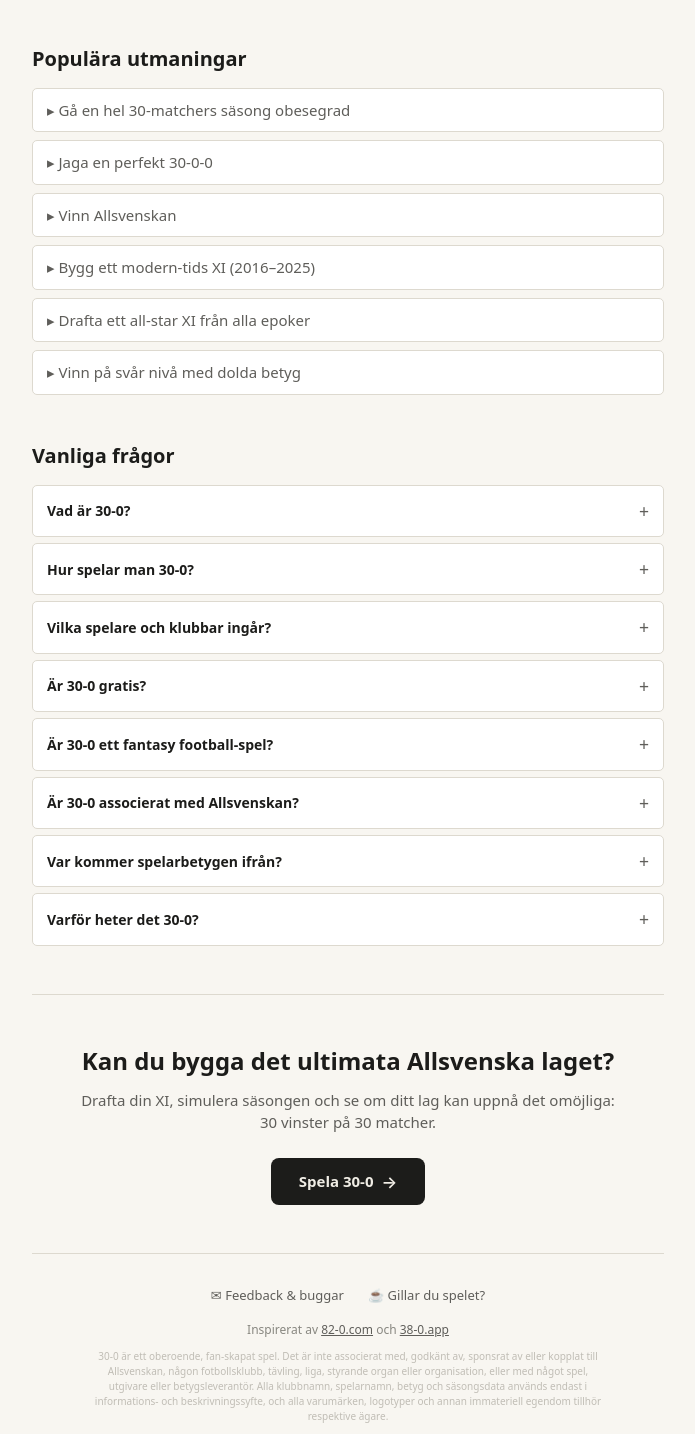
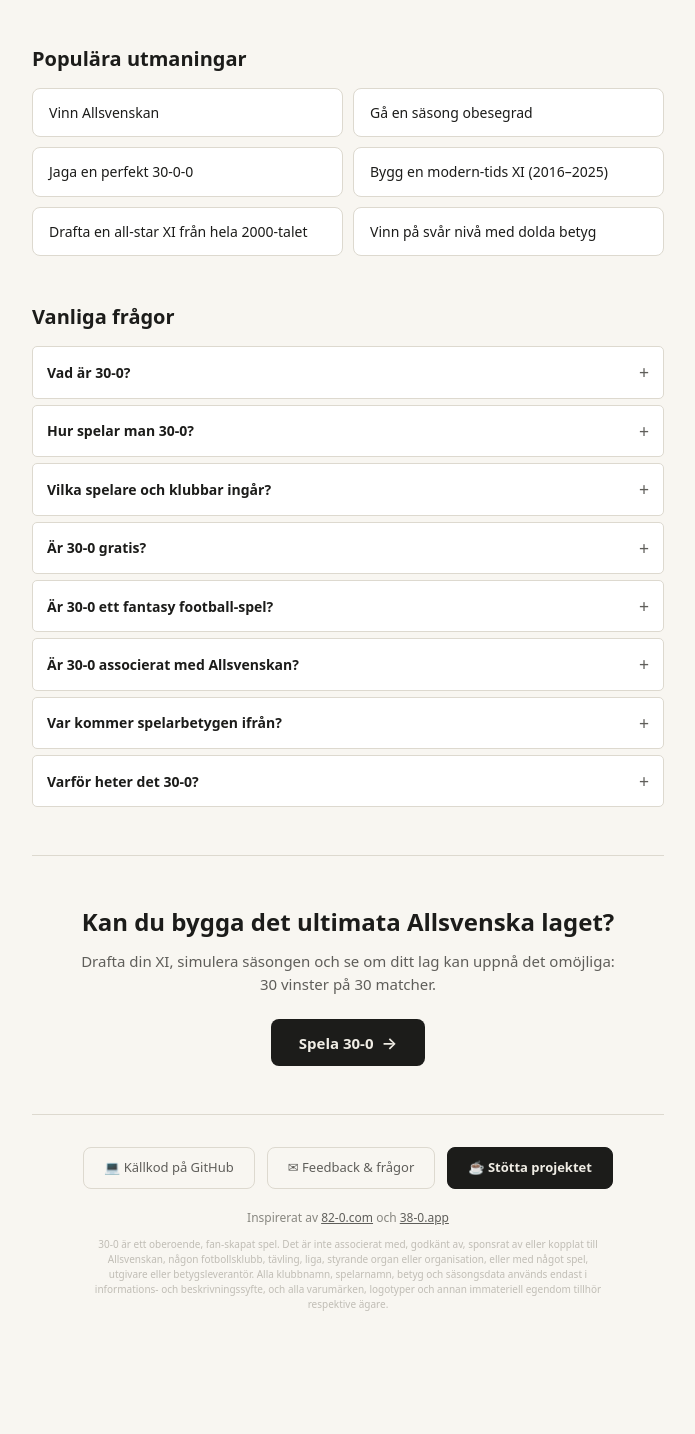
Before and after one commit to discovicke/30-0, a React (Vite) app in the folder frontend/: page / in a window 1280 px wide. Shown: the part 1376-2810 px from the top of the page, without its empty margins (292-987 px from the left). After the commit the page ends 2748 px from the top, so only its background shows below. Built offline with nearby package versions, Linux system fonts and the light colour scheme.

Commit message:
enhance UI; update challenge list layout, improve footer actions, and refine styling for better user experience

```diff
--- a/frontend/src/components/LandingPage/LandingPage.module.scss
+++ b/frontend/src/components/LandingPage/LandingPage.module.scss
@@ -211,17 +211,27 @@
 
 .challengeList {
   list-style: none;
-  display: flex;
-  flex-direction: column;
-  gap: 8px;
+  margin: 0;
+  padding: 0;
+  display: grid;
+  grid-template-columns: 1fr 1fr;
+  gap: 10px;
 
   li {
-    font-size: 0.9375rem;
-    color: $ink-muted;
-    padding: 10px 14px;
+    font-size: 0.875rem;
+    color: $ink;
+    font-weight: 500;
+    padding: 14px 16px;
     background: $sand-white;
     border: 0.5px solid $sand-border;
-    border-radius: $radius-sm;
+    border-radius: $radius-md;
+    line-height: 1.4;
+    transition: border-color 0.15s, box-shadow 0.15s;
+
+    &:hover {
+      border-color: $ink;
+      box-shadow: 0 2px 8px rgba(0,0,0,0.06);
+    }
   }
 }
 
@@ -309,6 +319,53 @@
   border-top: 0.5px solid $sand-border;
 }
 
+.footerActions {
+  display: flex;
+  justify-content: center;
+  gap: 12px;
+  flex-wrap: wrap;
+  margin-bottom: 20px;
+}
+
+.footerBtn {
+  display: inline-flex;
+  align-items: center;
+  gap: 6px;
+  padding: 10px 20px;
+  border: 1px solid $sand-border;
+  border-radius: $radius-md;
+  color: $ink-muted;
+  font-size: 0.8125rem;
+  font-weight: 500;
+  text-decoration: none;
+  transition: all 0.15s;
+
+  &:hover {
+    border-color: $ink;
+    color: $ink;
+    background: $sand-surface;
+  }
+}
+
+.footerBtnPrimary {
+  display: inline-flex;
+  align-items: center;
+  gap: 6px;
+  padding: 10px 20px;
+  background: $ink;
+  color: $chrome-text;
+  border: 1px solid $ink;
+  border-radius: $radius-md;
+  font-size: 0.8125rem;
+  font-weight: 600;
+  text-decoration: none;
+  transition: opacity 0.15s;
+
+  &:hover {
+    opacity: 0.85;
+  }
+}
+
 .footerLinks {
   display: flex;
   justify-content: center;
--- a/frontend/src/components/LandingPage/LandingPage.tsx
+++ b/frontend/src/components/LandingPage/LandingPage.tsx
@@ -114,12 +114,12 @@ export default function LandingPage({onStart, onContinue, canContinue}: Props) {
             <div className={styles.section}>
                 <h2 className={styles.sectionTitle}>Populära utmaningar</h2>
                 <ul className={styles.challengeList}>
-                    <li>&#9656; Gå en hel 30-matchers säsong obesegrad</li>
-                    <li>&#9656; Jaga en perfekt 30-0-0</li>
-                    <li>&#9656; Vinn Allsvenskan</li>
-                    <li>&#9656; Bygg ett modern-tids XI (2016–2025)</li>
-                    <li>&#9656; Drafta ett all-star XI från alla epoker</li>
-                    <li>&#9656; Vinn på svår nivå med dolda betyg</li>
+          <li>Vinn Allsvenskan</li>
+          <li>Gå en säsong obesegrad</li>
+          <li>Jaga en perfekt 30-0-0</li>
+          <li>Bygg en modern-tids XI (2016–2025)</li>
+          <li>Drafta en all-star XI från hela 2000-talet</li>
+          <li>Vinn på svår nivå med dolda betyg</li>
                 </ul>
             </div>
 
@@ -147,7 +147,7 @@ export default function LandingPage({onStart, onContinue, canContinue}: Props) {
                     <details className={styles.faqItem}>
                         <summary className={styles.faqQuestion}>Vilka spelare och klubbar ingår?</summary>
                         <p className={styles.faqAnswer}>
-                            Alla Allsvenska klubbar från säsongerna 2001 till 2025 – över 6 700
+                            Alla Allsvenska klubbar från säsongerna 2001 till 2025, över 6 700
                             spelarsäsonger. Från etablerade storklubbar till klassiska lag som
                             gjort avtryck i serien.
                         </p>
@@ -162,7 +162,7 @@ export default function LandingPage({onStart, onContinue, canContinue}: Props) {
                         <summary className={styles.faqQuestion}>Är 30-0 ett fantasy football-spel?</summary>
                         <p className={styles.faqAnswer}>
                             Nej. 30-0 är inte kopplat till verkliga matcher eller poängsystem.
-                            Du bygger en statisk XI som sedan simulerar en säsong — som ett
+                            Du bygger en statisk XI som sedan simulerar en säsong - som ett
                             digitalt "tänk om"-kort.
                         </p>
                     </details>
@@ -177,9 +177,12 @@ export default function LandingPage({onStart, onContinue, canContinue}: Props) {
                     <details className={styles.faqItem}>
                         <summary className={styles.faqQuestion}>Var kommer spelarbetygen ifrån?</summary>
                         <p className={styles.faqAnswer}>
-                            30-0's player ratings are an independent interpretation based on publicly available data and
-                            are used for descriptive purposes only — they may differ from any official source. 38-0 is
-                            not affiliated with, endorsed by, or sponsored by any game, publisher, or ratings provider.
+                            Betygen är baserade på offentlig statistik över varje spelares prestationer
+                            under en given säsong; mål, assist, position, speltid och lagets resultat
+                            vägs samman till ett betyg på skalan 1–99. <br></br><br></br>
+                            Enkelt förklarat: spelare som
+                            statistiskt levererade på planen får högre betyg, oavsett om de var stjärnor i topplag
+                            eller nyckelspelare i bottenlag.
                         </p>
                     </details>
                     <details className={styles.faqItem}>
@@ -206,9 +209,18 @@ export default function LandingPage({onStart, onContinue, canContinue}: Props) {
             </div>
 
             <footer className={styles.footer}>
-                <div className={styles.footerLinks}>
-                    <a href="mailto:johanssonviktor@pm.me">&#9993; Feedback &amp; buggar</a>
-                    <a href="https://buymeacoffee.com/discovicke">&#9749; Gillar du spelet?</a>
+                <div className={styles.footerActions}>
+                    <a href="https://github.com/discovicke/30-0" target="_blank" rel="noopener"
+                       className={styles.footerBtn}>
+                        &#128187; Källkod på GitHub
+                    </a>
+                    <a href="mailto:discovicke@gmail.com" className={styles.footerBtn}>
+                        &#9993; Feedback &amp; frågor
+                    </a>
+                    <a href="https://buymeacoffee.com/discovicke" target="_blank" rel="noopener"
+                       className={styles.footerBtnPrimary}>
+                        &#9749; Stötta projektet
+                    </a>
                 </div>
                 <p className={styles.footerCredit}>
                     Inspirerat av <a href="https://82-0.com" target="_blank" rel="noopener">82-0.com</a> och <a
```
